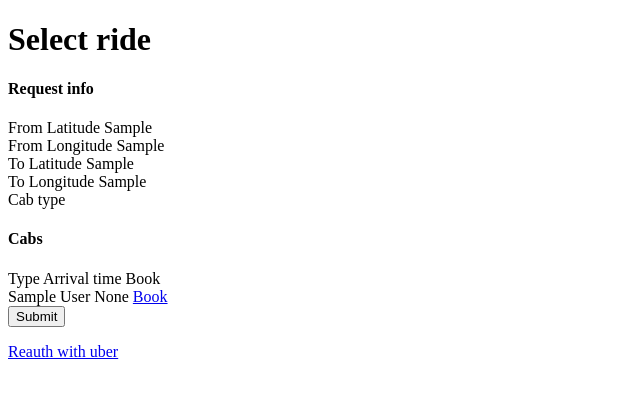
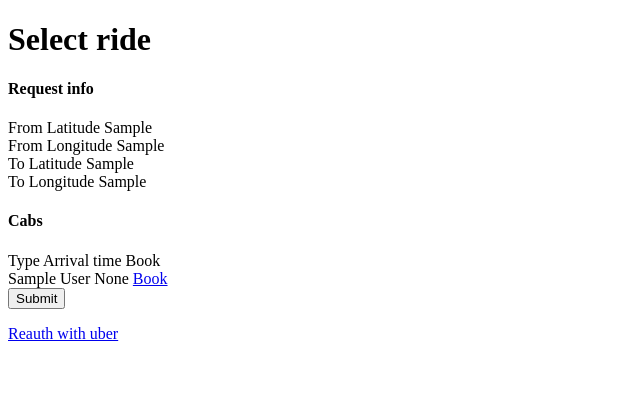
Before and after one commit to rajeevs1992/uber-online, a Django app: page /ride/select/ in a window 1280 px wide. Shown: the part 26-424 px from the top of the page, without its empty margins (0-640 px from the left). Run offline with Django 3.2, Linux system fonts and the light colour scheme; a user stored in the database is signed in; tables that the repository leaves empty hold one stand-in row (values such as "Sample post"); a database or web service that is not in the repository returns one stand-in record (values such as "Sample title"); data that the repository does not hold is empty.

Commit message:
- template fixed

```diff
--- a/ride/templates/select.html
+++ b/ride/templates/select.html
@@ -18,10 +18,6 @@
         <div class='info-row'>
             <span class='info-key'>To Longitude</span>
             <span class='info-value'>{{ req.to_longitude }}</span>
-        </div>
-        <div class='info-row'>
-            <span class='info-key'>Cab type</span>
-            <span class='info-value'>{{ req.cabtype.name }}</span>
         </div>
     </div>
     <h4 class='page-sub-heading'>Cabs</h4>
```
